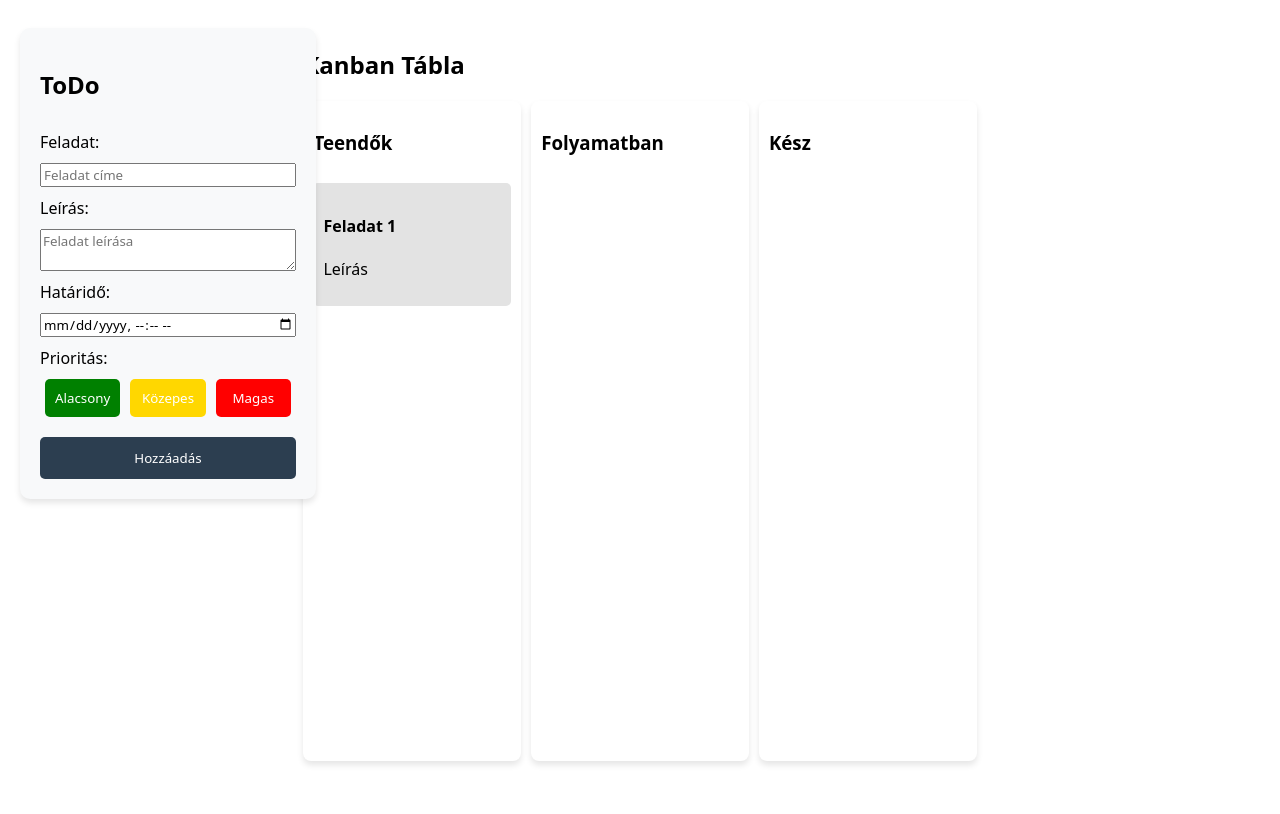
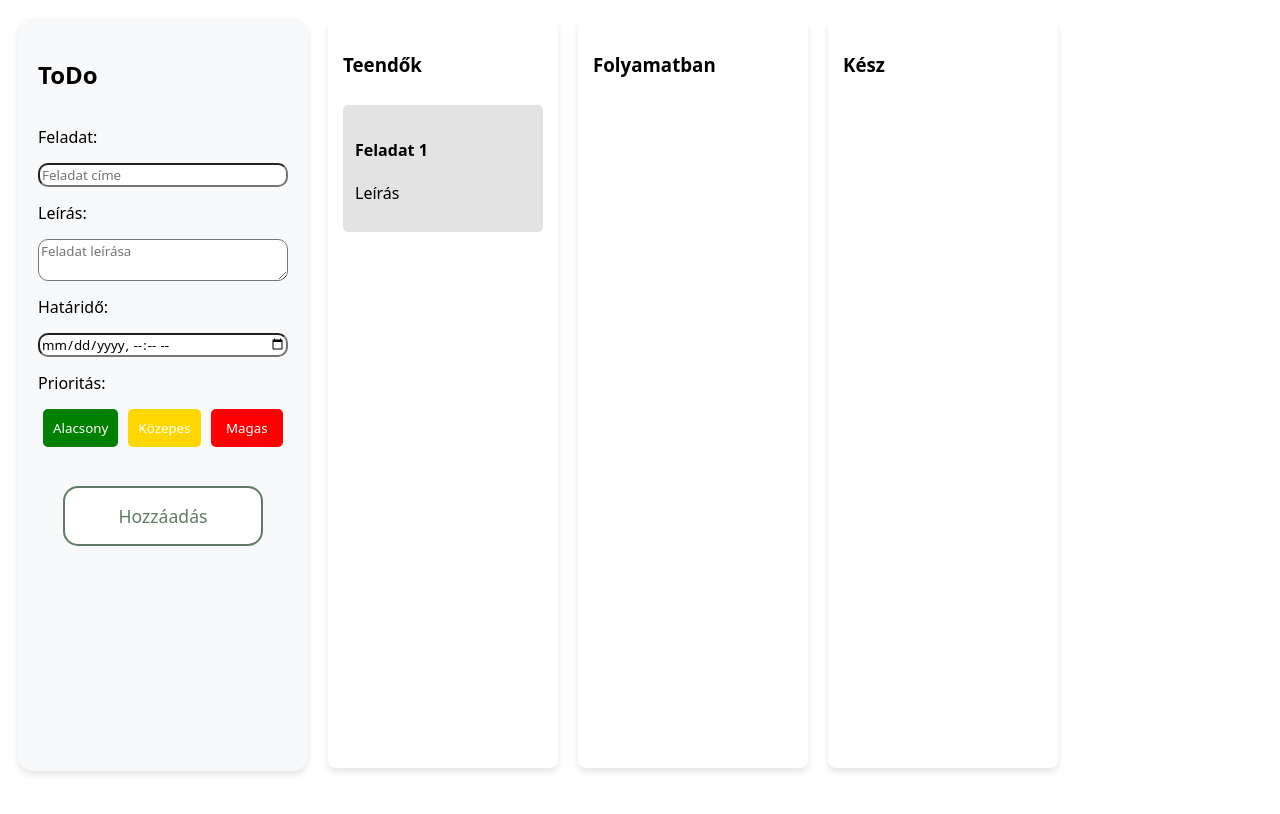
Before and after one commit to dzsofri/TrackIt, an Angular app in the folder TrackIt/: page /kanban in a window 1280 px wide. Shown: the top 814 px of the page. Built offline with nearby package versions, Linux system fonts and the light colour scheme.

Commit message:
Kanban és Todo List elkezdése

```diff
--- a/TrackIt/src/app/app.component.html
+++ b/TrackIt/src/app/app.component.html
@@ -1,2 +1,2 @@
-
-<router-outlet></router-outlet>
+<app-kanban></app-kanban>
+<!--<router-outlet></router-outlet>-->
--- a/TrackIt/src/app/app.component.ts
+++ b/TrackIt/src/app/app.component.ts
@@ -3,10 +3,11 @@ import { RouterOutlet } from '@angular/router';
 import { WelcomeComponent } from '../components/welcome/welcome.component';
 import { CommonModule } from '@angular/common';
 import { RegistrationComponent } from '../components/registration/registration.component';
+import { KanbanComponent } from "../components/kanban/kanban.component";
 
 @Component({
   selector: 'app-root',
-  imports: [RouterOutlet, WelcomeComponent, CommonModule, RegistrationComponent],
+  imports: [RouterOutlet, WelcomeComponent, CommonModule, RegistrationComponent, KanbanComponent],
   templateUrl: './app.component.html',
   styleUrl: './app.component.scss'
 })
--- a/TrackIt/src/components/kanban/kanban.component.html
+++ b/TrackIt/src/components/kanban/kanban.component.html
@@ -1,15 +1,15 @@
 <div class="layout-container">
-    <!-- ToDo lista teljesen bal oldalon -->
+    <!-- ToDo lista bal oldalon -->
     <div class="todo-creator">
         <h2>ToDo</h2>
         <label>Feladat:</label>
-        <input type="text" placeholder="Feladat címe">
+        <input type="text" placeholder="Feladat címe" style="border-radius: 10px;">
 
         <label>Leírás:</label>
-        <textarea placeholder="Feladat leírása"></textarea>
+        <textarea placeholder="Feladat leírása" style="border-radius: 10px; resize: vertical;"></textarea>
 
         <label>Határidő:</label>
-        <input type="datetime-local">
+        <input type="datetime-local" style="border-radius: 10px;">
 
         <label>Prioritás:</label>
         <div class="priority-buttons">
@@ -18,14 +18,10 @@
             <button class="high">Magas</button>
         </div>
 
-        <button class="add-task">Hozzáadás</button>
+        <button class="get-started-button">Hozzáadás</button>
     </div>
 
-    <!-- Kanban tábla középen -->
-    <div class="kanban-wrapper">
-        <div class="kanban-container">
-            <h2>Kanban Tábla</h2>
-            <div class="kanban-board">
+    <!-- Kanban oszlopok közvetlenül a layout-container-ben -->
     <div class="kanban-column" *ngFor="let column of columns">
         <h3>{{ column.name }}</h3>
         <div
@@ -41,7 +37,3 @@
         </div>
     </div>
 </div>
-        </div>
-    </div>
-
-</div>
--- a/TrackIt/src/components/kanban/kanban.component.scss
+++ b/TrackIt/src/components/kanban/kanban.component.scss
@@ -1,23 +1,30 @@
+/* Teljes elrendezés beállítása */
 .layout-container {
     display: flex;
-    align-items: stretch;
-    justify-content: space-between;
-    height: 100vh;
-    padding: 20px;
+    align-items: flex-start;
+    justify-content: flex-start;
+    height: 90vh;
+    padding: 10px;
+    gap: 20px;
+    flex-wrap: wrap; // Ha kisebb a kijelző, törik az elrendezés
 }
 
-/* ToDo lista teljesen bal oldalon */
+
+/* ToDo lista stílusai */
+
 .todo-creator {
     width: 20%;
+    height: 99%;
     background: #f8f9fa;
     padding: 20px;
-    border-radius: 10px;
+    border-radius: 15px;
     box-shadow: 0 4px 6px rgba(0, 0, 0, 0.1);
     display: flex;
     flex-direction: column;
-    gap: 10px;
-    position: absolute;
-    left: 20px;
+    gap: 15px;
+    position: relative;
+    min-width: 250px; // Ne legyen túl keskeny kis kijelzőn
+    order: -1; // Mindig a Kanban tábla előtt marad
 }
 
 .priority-buttons {
@@ -49,42 +56,45 @@
     cursor: pointer;
 }
 
-/* Kanban tábla középen */
-.kanban-wrapper {
-    flex-grow: 1;
-    display: flex;
-    justify-content: center;
-    align-items: flex-start;
-}
 
-.kanban-container {
-    width: 55%;
+
+#kanbanTitle {
+    text-align: center;
+    font-size: 1.5rem;
+    font-weight: bold;
 }
 
 .kanban-board {
     display: flex;
-    gap: 10px;
+    gap: 15px;
     justify-content: center;
     align-items: stretch;
+    flex-grow: 1;
+    flex-wrap: wrap; // Ha nincs elég hely, törjön új sorba
 }
 
+/* Kanban oszlop beállítása */
 .kanban-column {
-    width: 30%;
-    background: #fff;
-    padding: 10px;
+    width: 16%;
+    background: #ffffff;
+    padding: 15px;
     border-radius: 8px;
     box-shadow: 0 4px 6px rgba(0, 0, 0, 0.1);
     display: flex;
     flex-direction: column;
-    min-height: 80vh;
+    height: 100%;
+    overflow-y: auto;
+    min-width: 200px; // Kisebb képernyőn ne legyen túl keskeny
 }
 
+/* Kanban feladatok */
 .kanban-task {
     background: #e3e3e3;
-    padding: 10px;
+    padding: 12px;
     border-radius: 5px;
     margin-top: 10px;
     cursor: grab;
+    flex-shrink: 0; /* A feladatok ne zsugorodjanak össze */
 }
 
 /* Stepes rész kisebb mérettel */
@@ -108,3 +118,57 @@
     width: 100%;
     text-align: center;
 }
+
+/* Általános gombstílus */
+.get-started-button {
+    margin: 1.5rem auto;
+    padding: 1rem 2rem;
+    font-size: 1.1rem;
+    color: #627966;
+    background-color: white;
+    border: 2px solid #627966;
+    border-radius: 15px;
+    cursor: pointer;
+    transition: 0.3s;
+    width: 80%;
+    max-width: 400px;
+    text-align: center;
+}
+
+.get-started-button:hover {
+    background-color: #627966;
+    color: white;
+}
+
+
+/* Reszponzív dizájn - kisebb képernyőkre */
+@media (max-width: 1024px) {
+    .layout-container {
+        flex-direction: column; // Kisebb kijelzőn egymás alá kerül minden
+        align-items: center;
+    }
+
+    .todo-creator {
+        width: 90%;
+        order: -1; // A ToDo lista mindig legfelül marad
+    }
+
+    .kanban-board {
+        flex-direction: column;
+        width: 100%;
+    }
+
+    .kanban-column {
+        width: 70%;
+    }
+}
+
+@media (max-width: 768px) {
+    .todo-creator {
+        width: 100%;
+    }
+
+    .kanban-column {
+        width: 100%;
+    }
+}
--- a/TrackIt/src/components/welcome/welcome.component.html
+++ b/TrackIt/src/components/welcome/welcome.component.html
@@ -1,6 +1,6 @@
 <div class="welcome-wrapper">
   <div class="content">
-    <div class="text">
+    <div class="text" [@moveLeft]="stepState">
       <h1>Üdvözlünk a <span class="highlight">TrackIt</span> világában!</h1>
       <p><strong>Kezdjük el együtt megtervezni a sikereidet!</strong></p>
       <p>
@@ -8,15 +8,16 @@
         pillanattól hatékonyan használhasd. – <strong>indulhatunk?</strong>
       </p>
     </div>
-    <div class="steps-container">
+    <div class="steps-container"  [@moveRight]="stepState">
+      <!-- Steps section with animation applied -->
       <div class="steps">
-        <div class="step active">
+        <div class="step" [ngClass]="{ active: steps[0].active }">
           <span class="step-number">1</span> Üdvözlünk!
         </div>
-        <div class="step">
+        <div class="step" [ngClass]="{ active: steps[1].active }">
           <span class="step-number">2</span> ToDo lista és Kanban tábla létrehozása
         </div>
-        <div class="step">
+        <div class="step" [ngClass]="{ active: steps[2].active }">
           <span class="step-number">3</span> TrackIt funkciók felfedezése
         </div>
       </div>
@@ -24,13 +25,13 @@
       <button class="get-started-button" (click)="startApp()">Get Started</button>
     </div>
 
-    <!-- Kanban (becsúszik) -->
+    <!-- Kanban (appears after animation) -->
     <div class="kanban-container" *ngIf="isKanbanVisible" [@slideIn]>
       <app-kanban></app-kanban>
     </div>
   </div>
 
-  <!-- Különálló blobok (csak akkor, amikor a Kanban még nem látszik) -->
+  <!-- Különálló blobok (only when Kanban is not visible) -->
   <div *ngIf="!isKanbanVisible">
     <div class="blob blob-left"></div>
     <div class="blob blob-right"></div>
--- a/TrackIt/src/components/welcome/welcome.component.ts
+++ b/TrackIt/src/components/welcome/welcome.component.ts
@@ -60,6 +60,6 @@ export class WelcomeComponent {
     setTimeout(() => {
       this.isKanbanVisible = true;
     }, 1000); // Az animáció teljes időtartama
-  }
+}
 
 }
```
Also changed, not shown: TrackIt/src/components/kanban/kanban.component.ts (line endings or trailing spaces). Lines whose indentation alone changed are shown as unchanged.
